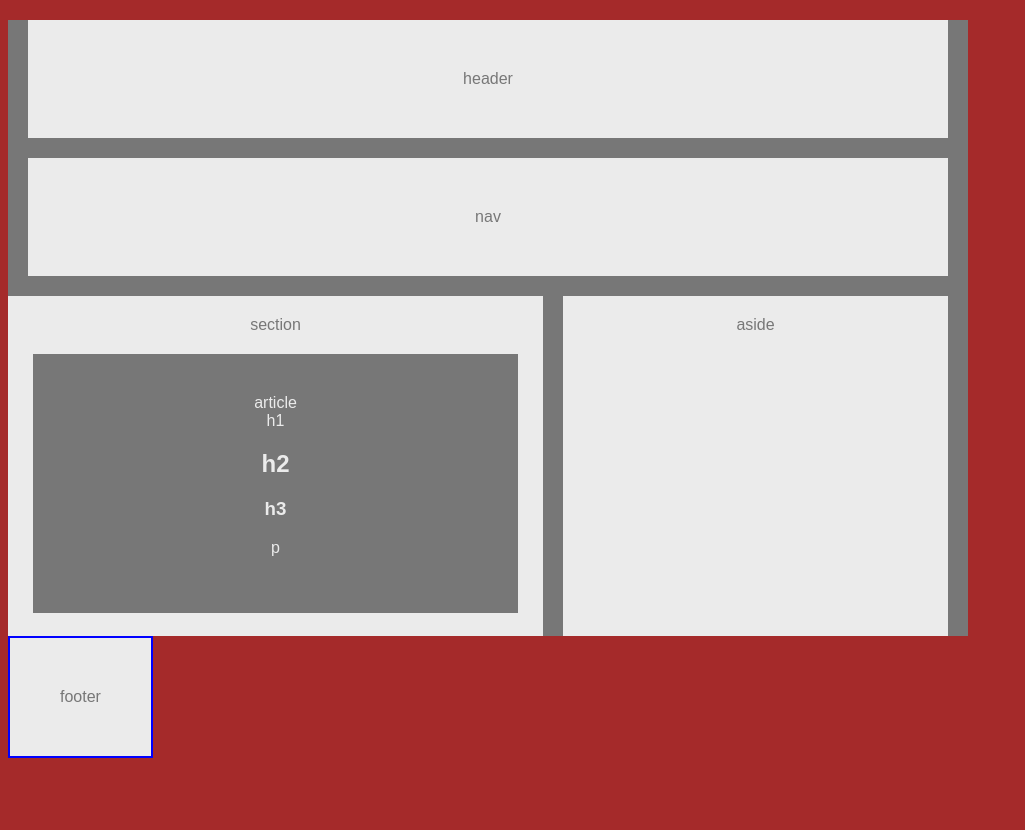
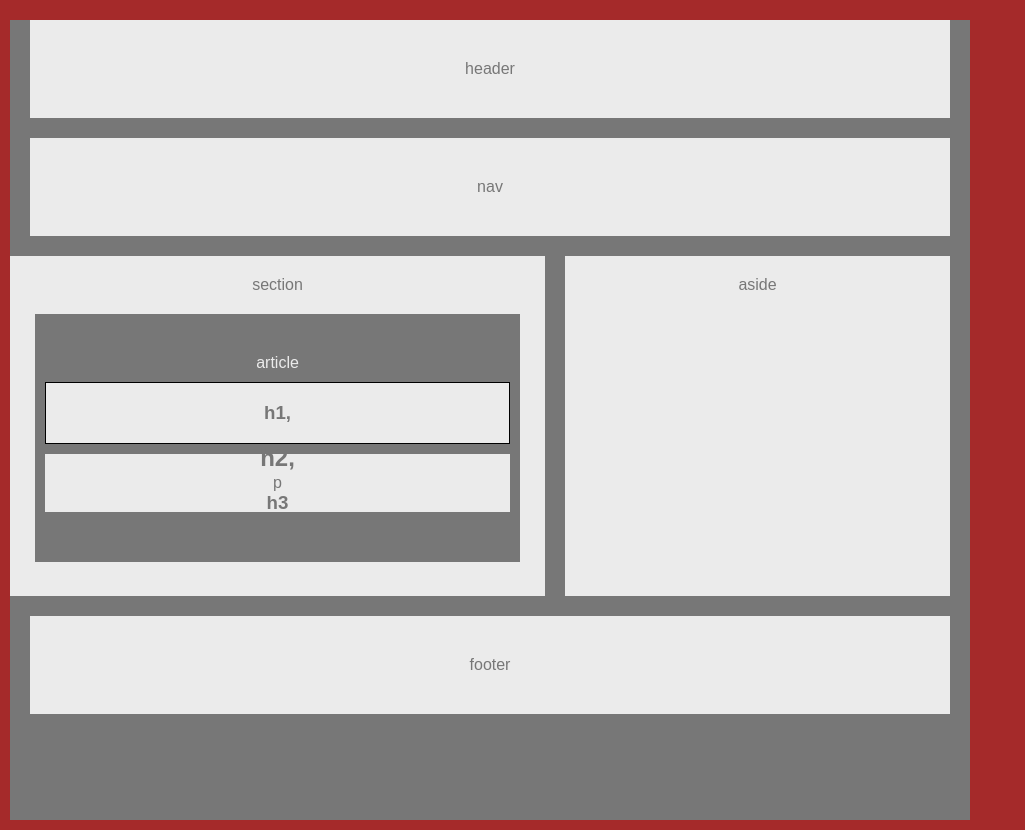
Before and after one commit to ddebutts/HW-Wireframe, a plain HTML site: page index.html in a window 1280 px wide. Shown: the whole page, without its empty margins (0-1025 px from the left). Before the commit the page ends 800 px from the top, so only its background shows below. Drawn offline with Linux system fonts and the light colour scheme.

Commit message:
made more improvements

```diff
--- a/index.html
+++ b/index.html
@@ -13,11 +13,14 @@
                 section
                 <article class="article">
                     article
-                    <div class="headers"
-                    <h1>h1</h1>
-                    <h2>h2</h2>
-                    <h3>h3</h3>
-                    <p class="p">p</p>
+                    <div class="hSection">
+                        <h1 class="headers">h1,</h1>
+                        <h2 class="headers">h2,</h2>
+                        <h3 class="headers">h3</h3>
+                    </div>
+                    <div class="pSection">
+                        <p class="p">p</p>
+                    </div>
                 </article>
             </section>
             <aside class="aside">aside</aside>
--- a/style.css
+++ b/style.css
@@ -7,11 +7,12 @@ html{
     font-family: Arial, Helvetica, sans-serif;
     color: white;
     background-color: #777;
-    height: 100%;
+    height: 800px;
     width: 960px;
+    margin: 10px;
 }
 .header {
-    padding: 50px;
+    padding: 40px;
     background-color: #ebebeb;
     color: #777;
     text-align: center;
@@ -30,7 +31,7 @@ html{
     color: #777;
     text-align: center;
     float: left;
-    margin-left: 20 0 20 0;
+    margin-left: 10;
     padding: 20px;
 }
 .aside {
@@ -51,9 +52,28 @@ html{
     margin: 20px 5px 20px 5px;
 
 }
+.clearfix::after {
+    content: "";
+    clear: both;
+    display: table;
+  }
+.hSection {
+    display: inline-flexbox;
+    border: 1px solid black;
+    background-color: #ebebeb;
+    color: #777;
+    margin: 10px;
+    height: 60px;
+}
 
+.p {
+    background-color: #ebebeb;
+    color: #777;
+    margin: 10px;
+    padding: 20px;
+}
 .nav {
-    padding: 50px;
+    padding: 40px;
     background-color: #ebebeb;
     text-align: center;
     color: #777;
@@ -61,10 +81,12 @@ html{
 }
 
 .footer {
-    padding: 50px;
+    padding: 40px;
     text-align: center;
-    border: 2px solid blue;
     background-color: #ebebeb;
     color: #777;
     position: absolute;
+    width: 840px;
+    margin: 20px;
+    margin-right: 10px;
 }
```
